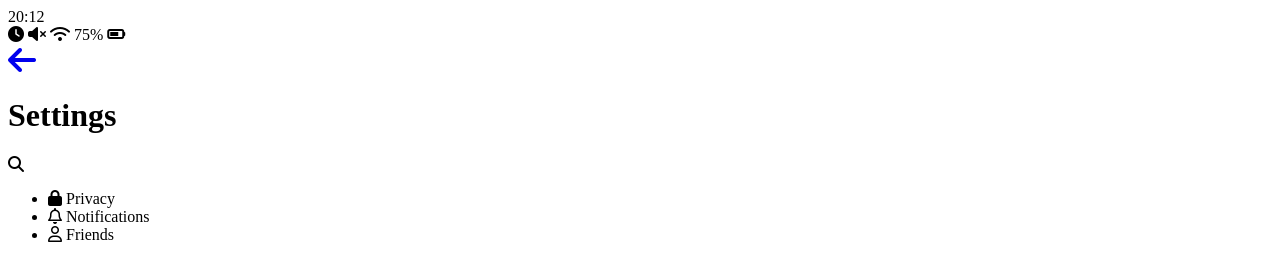
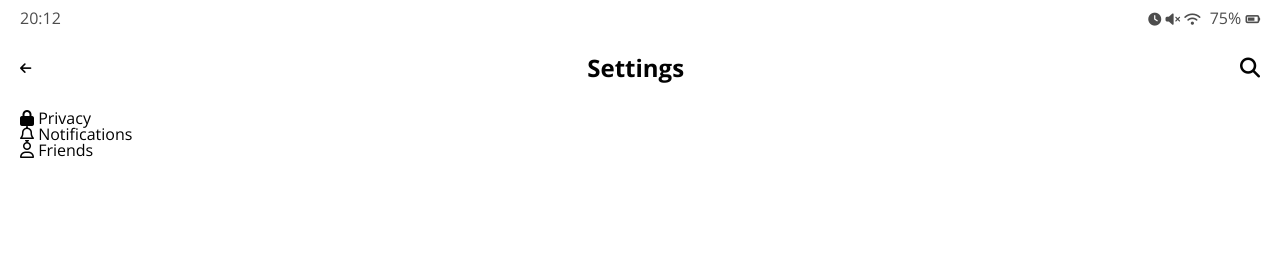
Before and after one commit to hayeoncho/proj01, a plain HTML site: page settings.html in a window 1280 px wide. Drawn offline with nearby package versions, Linux system fonts and the light colour scheme.

Commit message:
update statusbar, header css
link css files
create statusbar, header css file

```diff
--- /dev/null
+++ b/css/header.css
@@ -0,0 +1,27 @@
+.header{
+    display: flex;
+    justify-content: space-between;
+    margin-bottom: 30px;
+    align-items: center;
+}
+
+.header .header__title {
+    font-size: 24px;
+    font-weight: 700;
+}
+
+.header .header__icon {
+    font-size: 20px;
+    margin-left: 20px;
+    cursor: pointer;
+}
+
+.header .header__header-column {
+    display: flex;
+    align-items: center;
+}
+
+.header .header__back-btn {
+    font-size: 13px;
+    margin-right: 20px;
+}
--- /dev/null
+++ b/css/reset.css
@@ -0,0 +1,48 @@
+/* http://meyerweb.com/eric/tools/css/reset/
+   v2.0 | 20110126
+   License: none (public domain)
+*/
+
+html, body, div, span, applet, object, iframe,
+h1, h2, h3, h4, h5, h6, p, blockquote, pre,
+a, abbr, acronym, address, big, cite, code,
+del, dfn, em, img, ins, kbd, q, s, samp,
+small, strike, strong, sub, sup, tt, var,
+b, u, i, center,
+dl, dt, dd, ol, ul, li,
+fieldset, form, label, legend,
+table, caption, tbody, tfoot, thead, tr, th, td,
+article, aside, canvas, details, embed,
+figure, figcaption, footer, header, hgroup,
+menu, nav, output, ruby, section, summary,
+time, mark, audio, video {
+	margin: 0;
+	padding: 0;
+	border: 0;
+	font-size: 100%;
+	font: inherit;
+	vertical-align: baseline;
+}
+/* HTML5 display-role reset for older browsers */
+article, aside, details, figcaption, figure,
+footer, header, hgroup, menu, nav, section {
+	display: block;
+}
+body {
+	line-height: 1;
+}
+ol, ul {
+	list-style: none;
+}
+blockquote, q {
+	quotes: none;
+}
+blockquote:before, blockquote:after,
+q:before, q:after {
+	content: '';
+	content: none;
+}
+table {
+	border-collapse: collapse;
+	border-spacing: 0;
+}
--- /dev/null
+++ b/css/status-bar.css
@@ -0,0 +1,14 @@
+.status-bar{
+    display: flex;
+    justify-content: space-between;
+    margin-bottom: 30px;
+    opacity: 0.7;
+}
+
+.status-bar i {
+    font-size: 13px;
+}
+
+.status-bar .status-bar__battery-level {
+    margin-left: 5px;
+}
--- /dev/null
+++ b/css/styles.css
@@ -0,0 +1,15 @@
+@import "reset.css";
+@import "status-bar.css";
+@import "header.css";
+@import url('https://fonts.googleapis.com/css2?family=Open+Sans:wght@400;700&display=swap');
+
+body {
+    background-color: white;
+    padding: 10px 20px;
+    color: #020202;
+    font-family: 'Open Sans', -apple-system, BlinkMacSystemFont, 'Segoe UI', Roboto, Oxygen, Ubuntu, Cantarell, 'Open Sans', 'Helvetica Neue', sans-serif;
+}
+
+a {
+    color: inherit;
+}
--- a/settings.html
+++ b/settings.html
@@ -6,6 +6,7 @@
     <meta name="viewport" content="width=device-width, initial-scale=1.0">
     <title>Settings | Kakao Clone</title>
     <script src="https://kit.fontawesome.com/80c3e5d46a.js" crossorigin="anonymous"></script>
+    <link rel="stylesheet" href="css/styles.css">
 </head>
 
 <body>
@@ -24,7 +25,7 @@
     <header class="header">
         <div class="header__header-column">
             <a href="more.html" class="header__back-btn">
-                <i class="fas fa-arrow-left fa-2x"></i>
+                <i class="fas fa-arrow-left"></i>
             </a>
         </div>
         <div class="header__header-column">
```
Also changed, not shown: chat.html (+1 -2 lines), find.html (+1 -0 lines), friends.html (+1 -0 lines), index.html (+1 -0 lines), more.html (+1 -0 lines).
